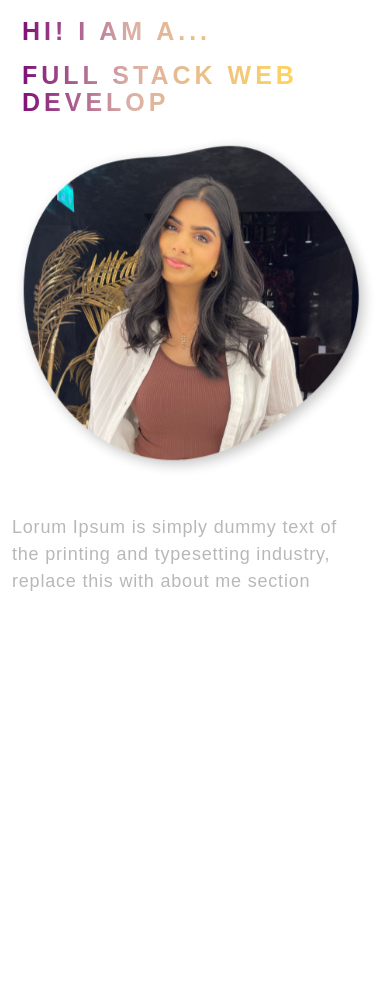
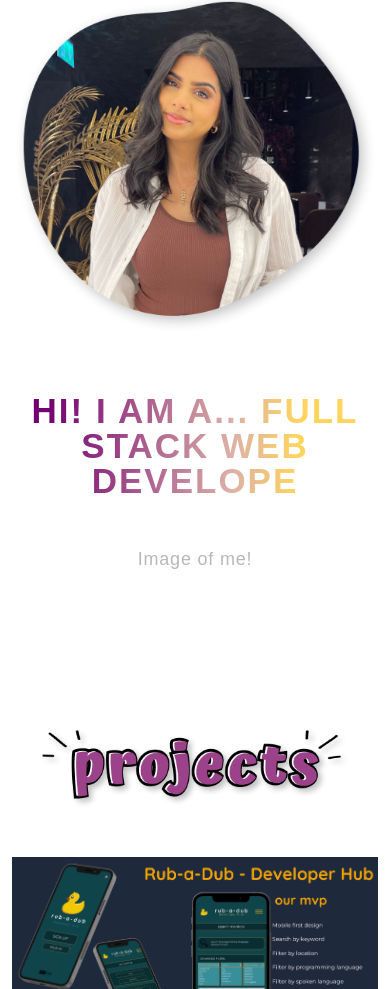
Before and after one commit to arooj-ilyas/myportfolio, a React (Create React App) app: page / in a window 390 px wide. Shown: the part 1011-2000 px from the top of the page. Built offline with nearby package versions, Linux system fonts and the light colour scheme.

Commit message:
added a reusable styling component to each page, page-container in CSS file

```diff
--- a/src/App.css
+++ b/src/App.css
@@ -1,8 +1,7 @@
 /******* Reusable classes *******/
 .purple-color {
-  color: #9c428a
+  color: #9c428a;
 }
-
 
 /******* Custom fonts *******/
 @font-face {
@@ -47,6 +46,23 @@ img {
   display: block;
   max-width: 100%;
   height: auto;
+}
+
+.page-container {
+  margin-top: 0;
+  background-color: white;
+  display: flex;
+  flex-direction: column;
+  align-items: center;
+  text-align: center;
+  height: 100vh;
+}
+
+.heading-container {
+  display: flex;
+  justify-content: center;
+  margin-bottom: 50px;
+  margin-top: 50px;
 }
 
 /******* Navbar CSS *******/
@@ -168,92 +184,53 @@ nav.custom-navbar .navbar-toggler-icon {
 }
 
 /************ About Me Css ************/
-.aboutme {
-  margin-top: 0;
-  background-color: white;
-  display: flex;
-  align-items: center;
-}
 
-.aboutme h1 {
-  font-size: 65px;
-  font-family: Poppins, sans-serif !important;
+.typing-animation {
+  font-size: 35px;
+  font-family: Poppins, sans-serif;
   font-weight: 600;
-  font-size: 50px;
-  line-height: 110%;
-  letter-spacing: 4px;
+  line-height: 100%;
+  letter-spacing: 2px;
   margin-top: 10px;
   background: linear-gradient(
     91.44deg,
-    #730072 -0.27%,
-    rgba(194, 120, 102, 0.58) 32.69%,
+    #730072 10%,
+    rgba(194, 120, 102, 0.58) 60%,
     #ffd45e 77.87%
   );
   -webkit-background-clip: text;
   -webkit-text-fill-color: transparent;
   background-clip: text;
   border: 1px;
-  word-break: break-word;
+  word-wrap: break-word;
 }
 
-.aboutme p {
+.description {
   color: #b8b8b8;
-  margin-bottom: 500px;
-  top: 400px;
   font-size: 18px;
   letter-spacing: 0.8px;
-  line-height: 150%;
   width: 96%;
+  position: absolute;
+  left: 50%;
+  transform: translateX(-50%);
+  margin: 40px 0;
 }
 
-.aboutme .description {
-  margin-top: 20px; /* Adjust the margin-top value as needed */
+
+.profilepicture {
+  display: block;
+  margin: 40px auto;
+  animation: updown 3s linear infinite;
 }
 
+
 /* Media Queries for responsiveness */
-@media (max-width: 768px) {
-  .aboutme .tagline {
-    font-size: 16px;
-    margin-bottom: 8px; /* Add margin at the bottom of the tagline */
-  }
-
+@media (max-width: 576px) {
   .aboutme h1 {
-    font-size: 30px;
-    margin-bottom: 16px; /* Add margin at the bottom of the h1 */
-  }
-
-  .aboutme .profilepicture {
-    margin-top: 16px; /* Add margin at the top of the image */
+    font-size: 20px;
   }
 }
 
-@media (max-width: 576px) {
-  .aboutme .tagline {
-    font-size: 14px;
-    margin-bottom: 8px; /* Add margin at the bottom of the tagline */
-  }
-
-  .aboutme h1 {
-    font-size: 25px;
-    margin-bottom: 16px; /* Add margin at the bottom of the h1 */
-    padding-left: 10px;
-  }
-
-  .aboutme .profilepicture {
-    margin-top: 16px; /* Add margin at the top of the image */
-    display: block;
-    margin-left: auto;
-    margin-right: auto;
-  }
-
-  .heading {
-    width: 100%;
-  }
-}
-
-.aboutme .profilepicture {
-  animation: updown 3s linear infinite;
-}
 @keyframes updown {
   0% {
     transform: translateY(-20px);
@@ -267,13 +244,6 @@ nav.custom-navbar .navbar-toggler-icon {
 }
 .txt-rotate > .wrap {
   border-right: 0.08em solid #666;
-}
-
-.heading-container {
-  display: flex;
-  justify-content: center;
-  margin-bottom: 50px;
-  margin-top: 50px;
 }
 
 /************ Home Page Css ************/
@@ -380,7 +350,7 @@ nav.custom-navbar .navbar-toggler-icon {
 }
 
 .skills-purple-container img {
-  width: 100%;
+  width: 80%;
   height: auto;
   object-fit: cover;
 }
--- a/src/App.js
+++ b/src/App.js
@@ -2,7 +2,7 @@ import './App.css';
 import NavBar from './components/NavBar.js';
 import AboutMe from './components/AboutMe'
 import HomePage from './components/HomePage';
-import SkillsContainer from './components/SkillsContainer';
+import Skills from './components/Skills'
 import Projects from './components/Projects';
 import 'bootstrap/dist/css/bootstrap.min.css'
 
@@ -14,7 +14,7 @@ function App() {
     <HomePage />
     <AboutMe />
     <Projects />
-    <SkillsContainer />
+    <Skills />
   </div>
   );
 }
--- a/src/components/AboutMe.js
+++ b/src/components/AboutMe.js
@@ -1,73 +1,82 @@
 import React from "react";
 import { useState, useEffect } from "react";
-import { Row, Container, Col } from "react-bootstrap";
-import profilePicArooj from "../assets/profile-pic.png"
-import aboutMeHeading from "../assets/aboutme-heading.png"
+import { Container, Col } from "react-bootstrap";
+import profilePicArooj from "../assets/profile-pic.png";
+import aboutMeHeading from "../assets/aboutme-heading.png";
 
 const AboutMe = () => {
-    //create a variable to hold the phrases I want it to rotate through, and a state to hold which word it is currently displaying, and a 'delete' state which will backspace to remove the current word and display the next
-    const [loopNum, setLoopNum] = useState(0) //which word is currently displayed in the toRotate array
-    const [isDeleting, setIsDeleting] = useState(false) //set to false as we start by typing the word
-    const toRotate = ["FULL STACK WEB DEVELOPER", "FRONT END DEVELOPER", "JUNIOR SOFTWARE ENGINEER", "MECHANICAL/MANUFACTURING ENGINEER", "SOLITARE SLAYER"]
-    const [text, setText] = useState(' '); //indicate the portion of the text being displayed
-    const [timeToTypeText, setTimeToTypeText] = useState(200) //indicates time passing between each letter being typed
-    const timeBetweenWord = 1000 //indicates time passing between each word is 'typed'
+  //create a variable to hold the phrases I want it to rotate through, and a state to hold which word it is currently displaying, and a 'delete' state which will backspace to remove the current word and display the next
+  const [loopNum, setLoopNum] = useState(0); //which word is currently displayed in the toRotate array
+  const [isDeleting, setIsDeleting] = useState(false); //set to false as we start by typing the word
+  const toRotate = [
+    "FULL STACK WEB DEVELOPER",
+    "FRONT END DEVELOPER",
+    "JUNIOR SOFTWARE ENGINEER",
+    "MECHANICAL & MANUFACTURING ENGINEER",
+    "SOLITARE SLAYER",
+  ];
+  const [text, setText] = useState(" "); //indicate the portion of the text being displayed
+  const [timeToTypeText, setTimeToTypeText] = useState(200); //indicates time passing between each letter being typed
+  const timeBetweenWord = 1000; //indicates time passing between each word is 'typed'
 
   //this will run the function that is responsible for taking care of the 'typing' 'deleting' animation
-  useEffect(()=> {
-    let ticker = setInterval(()=> {
-        tick()
-    }, timeToTypeText)
+  useEffect(() => {
+    let ticker = setInterval(() => {
+      tick();
+    }, timeToTypeText);
 
-    return() => { clearInterval(ticker)} //want to clear the state after it has been typed
-  }, [text])
+    return () => {
+      clearInterval(ticker);
+    }; //want to clear the state after it has been typed
+  }, [text]);
 
   const tick = () => {
     let i = loopNum % toRotate.length;
-    let fullText = toRotate[i]
-    let updatedText = isDeleting ? fullText.substring(0, text.length - 1) : fullText.substring(0, text.length + 1)
+    let fullText = toRotate[i];
+    let updatedText = isDeleting
+      ? fullText.substring(0, text.length - 1)
+      : fullText.substring(0, text.length + 1);
 
     setText(updatedText);
 
     if (isDeleting) {
-      setTimeToTypeText(prevTimeToType => prevTimeToType /2)
-      }
+      setTimeToTypeText((prevTimeToType) => prevTimeToType / 2);
+    }
 
     // the point at which the full word has been typed out
     if (!isDeleting && updatedText === fullText) {
-      setIsDeleting(true)
-      setTimeToTypeText(timeBetweenWord) //set time back to its normal pace, for deleting it is quicker and for typing we want it slower
-      }
+      setIsDeleting(true);
+      setTimeToTypeText(timeBetweenWord); //set time back to its normal pace, for deleting it is quicker and for typing we want it slower
+    }
 
     // the point at which the word is fully deleted and the next item in the toRotate array can be typed
     else if (isDeleting && updatedText === "") {
-        setIsDeleting(false)
-        setLoopNum(loopNum + 1)
-        setTimeToTypeText(200)
-      }
+      setIsDeleting(false);
+      setLoopNum(loopNum + 1);
+      setTimeToTypeText(200);
     }
+  };
 
   return (
-    <section className="aboutme" id="aboutme">
+    <section className="page-container" id="aboutme">
       <Container>
         <div className="heading-container">
           <img src={aboutMeHeading} alt="AboutMeHeading" />
         </div>
-        <Row className="align-items-start" xs={12} md={6} xl={7}>
-          <Col xs={12} md={6} xl={7}>
-            <h1>{`HI! I AM A... `}</h1>
-            <h1><span className="wrap">{text}</span></h1>
-          </Col>
-          <Col xs={12} md={6} xl={5}>
-            <img src={profilePicArooj} className="profilepicture" alt="AroojProfilePic" />
-          </Col>
-        </Row>
-        <span>
-          <p className="description">Lorum Ipsum is simply dummy text of the printing and typesetting industry, replace this with about me section</p>
-        </span>
+        <div xs={12} md={6} xl={12}>
+          <img
+            src={profilePicArooj}
+            alt="AroojProfilePic"
+            className="profilepicture"
+          />
+        </div>
+        <Col xs={12} md={6} xl={12}>
+          <h1 className="typing-animation">{`HI! I AM A... ${text}`}</h1>
+        </Col>
+
+        <p className="description">Image of me!</p>
       </Container>
     </section>
-
   );
 };
 
@@ -79,7 +88,6 @@ export default AboutMe;
 //               <ArrowRightCircle size={25} />
 //             </button>
 
-
 /* <div className="button-overlay">
           <button onClick={() => console.log("connect")}>
             Let's connect
--- a/src/components/HomePage.js
+++ b/src/components/HomePage.js
@@ -15,9 +15,9 @@ const HomePage = () => {
             />
           </div>
           <div class="ocean">
-            <div class="wave"></div>
-            <div class="wave"></div>
-            <div class="wave"></div>
+            <div className="wave"></div>
+            <div className="wave"></div>
+            <div className="wave"></div>
           </div>
         </Row>
       </Container>
--- a/src/components/Projects.js
+++ b/src/components/Projects.js
@@ -29,7 +29,7 @@ const Projects = () => {
   };
 
   return (
-    <section id="projects">
+    <section className="page-container" id="projects">
       <Container>
         <div className="heading-container">
           <img src={projectsHeading} alt="ProjectsHeading" />
--- a/src/components/SkillsContainer.js
+++ b/src/components/Skills.js
@@ -5,10 +5,10 @@ import purpleSkillsContainer from "../assets/purple-skills-container.png"
 import { Container } from 'react-bootstrap'
 
 
-const SkillsContainer = () => {
+const Skills= () => {
 
   return (
-    <section id="skills">
+    <section className="page-container" id="skills">
     <Container>
 
       <div className="heading-container">
@@ -23,4 +23,4 @@ const SkillsContainer = () => {
   )
 }
 
-export default SkillsContainer
+export default Skills
```
